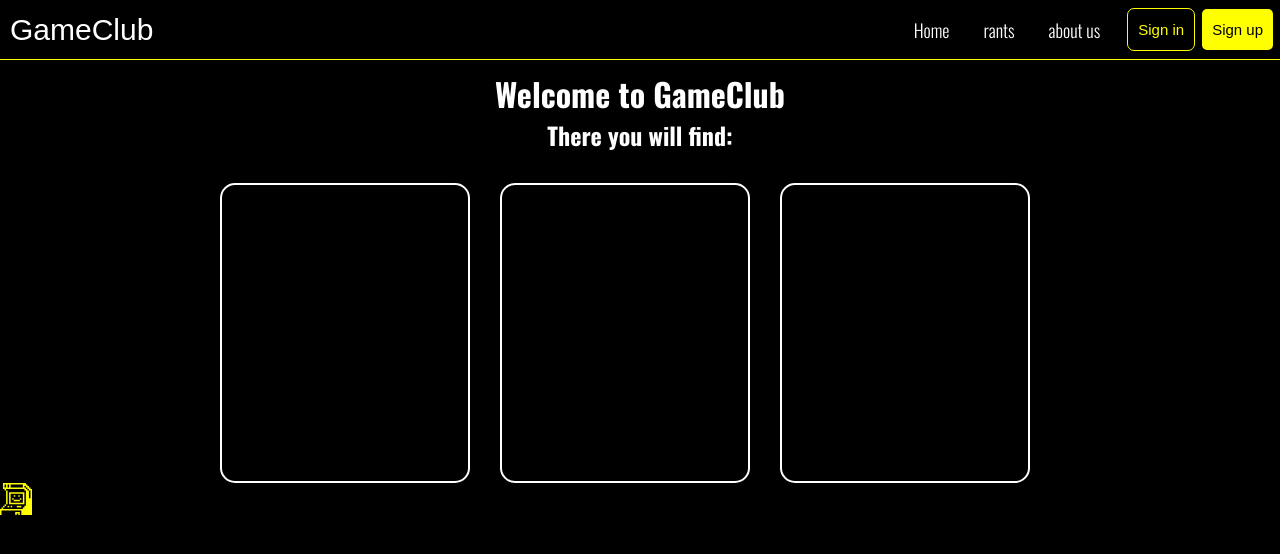
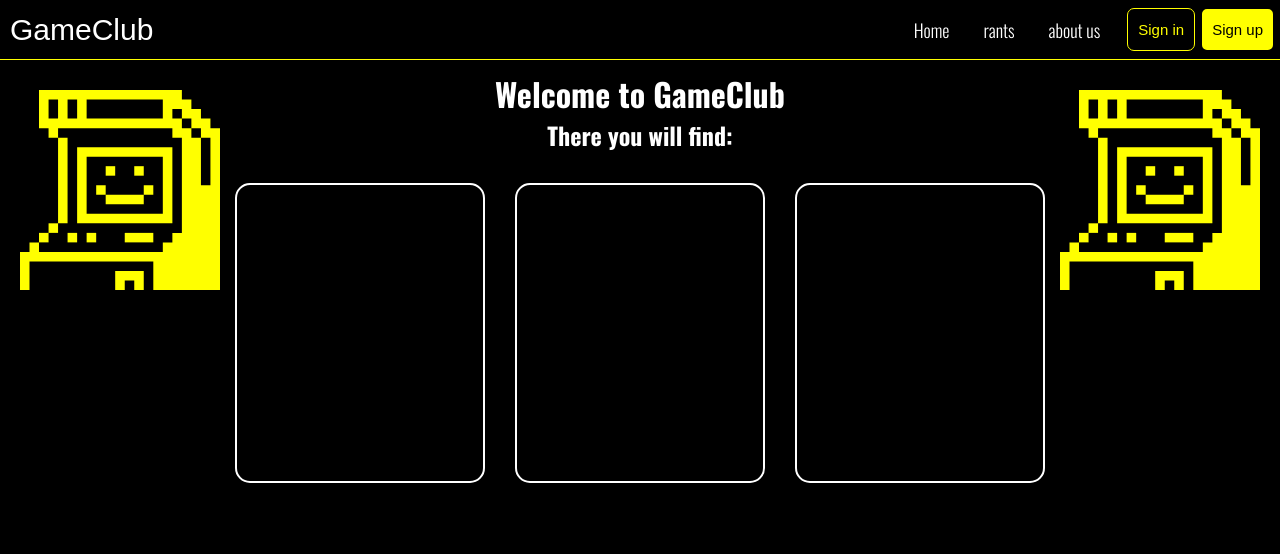
Before and after one commit to StarkDed/game_club_vue, a Vue app: page / in a window 1280 px wide. Shown: the top 554 px of the page. Built offline with nearby package versions, Linux system fonts and the light colour scheme; a web font is replaced by a local one.

Commit message:
added funny design(SmileComputer)

```diff
--- a/src/components/HomePage.vue
+++ b/src/components/HomePage.vue
@@ -7,7 +7,14 @@
       <InfoBlock></InfoBlock>
       <InfoBlock></InfoBlock>
     </div>
-    <SmileCompucter :blinkColor="blinkColor"></SmileCompucter>
+    <SmileCompucter
+      :blinkColor="blinkColor"
+      class="smileComputerLeft"
+    ></SmileCompucter>
+    <SmileCompucter
+      :blinkColor="blinkColor"
+      class="smileComputerRight"
+    ></SmileCompucter>
   </div>
 </template>
 
@@ -32,10 +39,12 @@
 
 <style scoped>
 .homePage {
+  width: 100%;
   font-family: "Oswald", sans-serif;
   font-optical-sizing: auto;
   font-weight: 300;
   font-style: normal;
+  position: relative;
 }
 h1 {
   text-align: center;
@@ -46,11 +55,19 @@
   text-align: center;
   color: white;
 }
+.smileComputerLeft {
+  position: absolute;
+  top: 20px;
+  left: 20px;
+}
+.smileComputerRight {
+  position: absolute;
+  top: 20px;
+  right: 20px;
+}
 .infoBlocks {
   display: flex;
   justify-content: center;
-}
-.infoBlock {
-  margin-right: 30px;
+  gap: 30px;
 }
 </style>
--- a/src/components/SmileCompucter.vue
+++ b/src/components/SmileCompucter.vue
@@ -1,64 +1,73 @@
 <template>
   <div>
     <svg
-      width="32"
-      height="32"
-      viewBox="0 0 32 32"
+      width="200"
+      height="200"
+      viewBox="0 0 200 200"
       fill="none"
       xmlns="http://www.w3.org/2000/svg"
     >
       <g clip-path="url(#clip0_1128_8441)">
         <path
-          d="M30.47 4.57H28.95V3.05H27.42V1.52H25.9V0H3.04V6.1H4.57V7.62H6.09V6.1H24.38V7.62H25.9V22.86H24.38V24.38H22.85V25.9H3.04V24.38H1.52V25.9H0V32H1.52V27.43H21.33V32H32V6.1H30.47V4.57ZM6.09 4.57H4.57V1.52H6.09V4.57ZM9.14 4.57H7.61V1.52H9.14V4.57ZM22.85 4.57H10.66V1.52H22.85V4.57ZM30.47 15.24H28.95V7.62H27.42V6.1H25.9V4.57H24.38V3.05H25.9V4.57H27.42V6.1H28.95V7.62H30.47V15.24Z"
-          :fill="blinkColor"
-        />
-        <path d="M21.33 15.24H19.8V16.76H21.33V15.24Z" :fill="blinkColor" />
-        <path d="M21.33 22.86H16.76V24.38H21.33V22.86Z" :fill="blinkColor" />
-        <path
-          d="M19.8 12.1899H18.28V13.7099H19.8V12.1899Z"
+          d="M190.437 28.5625H180.938V19.0625H171.375V9.5H161.875V0H19V38.125H28.5625V47.625H38.0625V38.125H152.375V47.625H161.875V142.875H152.375V152.375H142.813V161.875H19V152.375H9.5V161.875H0V200H9.5V171.438H133.312V200H200V38.125H190.437V28.5625ZM38.0625 28.5625H28.5625V9.5H38.0625V28.5625ZM57.125 28.5625H47.5625V9.5H57.125V28.5625ZM142.813 28.5625H66.625V9.5H142.813V28.5625ZM190.437 95.25H180.938V47.625H171.375V38.125H161.875V28.5625H152.375V19.0625H161.875V28.5625H171.375V38.125H180.938V47.625H190.437V95.25Z"
           :fill="blinkColor"
         />
         <path
-          d="M19.8 32V28.95H15.23V32H16.76V30.4799H18.28V32H19.8Z"
-          :fill="blinkColor"
-        />
-        <path d="M19.8 16.76H13.71V18.29H19.8V16.76Z" :fill="blinkColor" />
-        <path
-          d="M15.23 12.1899H13.71V13.7099H15.23V12.1899Z"
+          d="M133.313 95.25H123.75V104.75H133.313V95.25Z"
           :fill="blinkColor"
         />
         <path
-          d="M13.7099 15.24H12.1899V16.76H13.7099V15.24Z"
+          d="M133.312 142.875H104.75V152.375H133.312V142.875Z"
           :fill="blinkColor"
         />
         <path
-          d="M12.1899 22.86H10.6599V24.38H12.1899V22.86Z"
+          d="M123.75 76.1875H114.25V85.6875H123.75V76.1875Z"
           :fill="blinkColor"
         />
         <path
-          d="M24.3799 21.33V9.14001H9.13989V21.33H24.3799ZM10.6599 10.67H22.8499V19.81H10.6599V10.67Z"
+          d="M123.75 200V180.938H95.1875V200H104.75V190.5H114.25V200H123.75Z"
           :fill="blinkColor"
         />
         <path
-          d="M9.14011 22.86H7.61011V24.38H9.14011V22.86Z"
+          d="M123.75 104.75H85.6875V114.313H123.75V104.75Z"
           :fill="blinkColor"
         />
         <path
-          d="M7.61009 7.62H6.09009V21.33H7.61009V7.62Z"
+          d="M95.1875 76.1875H85.6875V85.6875H95.1875V76.1875Z"
           :fill="blinkColor"
         />
         <path
-          d="M6.09007 21.33H4.57007V22.86H6.09007V21.33Z"
+          d="M85.6875 95.25H76.1875V104.75H85.6875V95.25Z"
           :fill="blinkColor"
         />
         <path
-          d="M4.57004 22.86H3.04004V24.38H4.57004V22.86Z"
+          d="M76.1875 142.875H66.625V152.375H76.1875V142.875Z"
+          :fill="blinkColor"
+        />
+        <path
+          d="M152.375 133.312V57.125H57.125V133.312H152.375ZM66.625 66.6875H142.813V123.812H66.625V66.6875Z"
+          :fill="blinkColor"
+        />
+        <path
+          d="M57.125 142.875H47.5625V152.375H57.125V142.875Z"
+          :fill="blinkColor"
+        />
+        <path
+          d="M47.5625 47.625H38.0625V133.312H47.5625V47.625Z"
+          :fill="blinkColor"
+        />
+        <path
+          d="M38.0625 133.312H28.5625V142.875H38.0625V133.312Z"
+          :fill="blinkColor"
+        />
+        <path
+          d="M28.5625 142.875H19V152.375H28.5625V142.875Z"
           :fill="blinkColor"
         />
       </g>
       <defs>
         <clipPath id="clip0_1128_8441">
-          <rect width="32" height="32" fill="white" />
+          <rect width="200" height="200" fill="white" />
         </clipPath>
       </defs>
     </svg>
```
